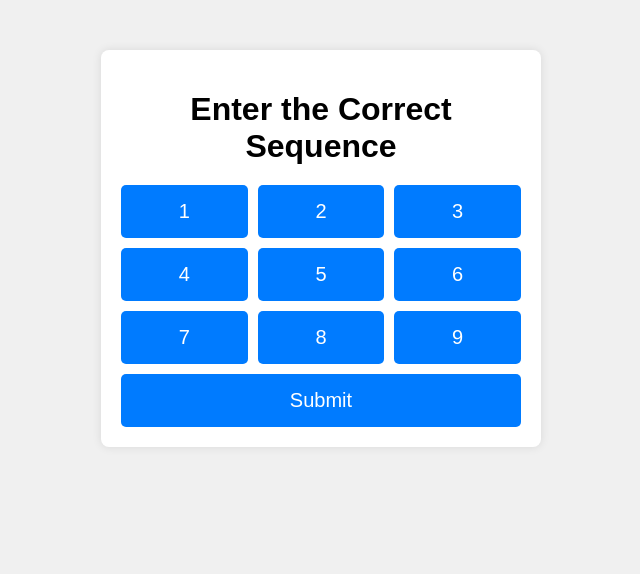
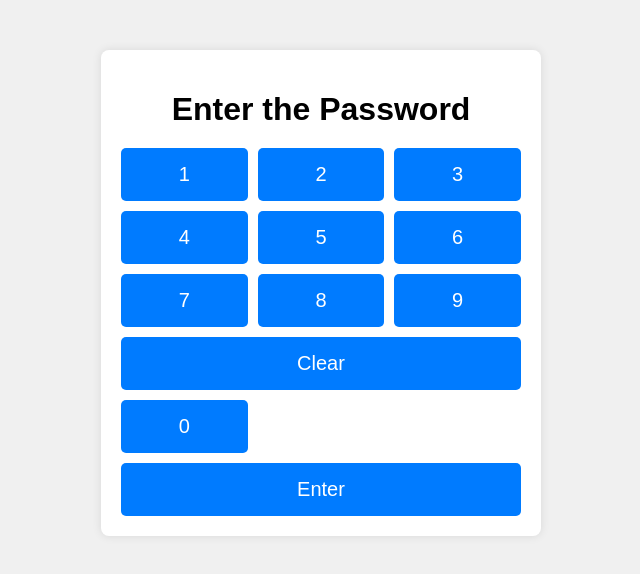
Before and after one commit to officialislandsarchive/Super-Secret-Commands, a plain HTML site: page index.html in a window 1280 px wide. Shown: the whole page, without its empty margins (319-959 px from the left). Drawn offline with Linux system fonts and the light colour scheme.

Commit message:
Update index.html

```diff
--- a/index.html
+++ b/index.html
@@ -3,12 +3,13 @@
 <head>
   <meta charset="UTF-8">
   <meta name="viewport" content="width=device-width, initial-scale=1.0">
-  <title>Number Pad</title>
+  <title>Secure Access</title>
   <link rel="stylesheet" href="styles.css">
 </head>
 <body>
   <div class="container">
-    <h1>Enter the Correct Sequence</h1>
+    <h1>Enter the Password</h1>
+    <div id="number-display"></div>
     <div id="number-pad">
       <button class="number-btn">1</button>
       <button class="number-btn">2</button>
@@ -19,7 +20,9 @@
       <button class="number-btn">7</button>
       <button class="number-btn">8</button>
       <button class="number-btn">9</button>
-      <button class="number-btn" id="submit-btn">Submit</button>
+      <button class="number-btn" id="clear-btn">Clear</button>
+      <button class="number-btn">0</button>
+      <button class="number-btn" id="submit-btn">Enter</button>
     </div>
   </div>
 
```
